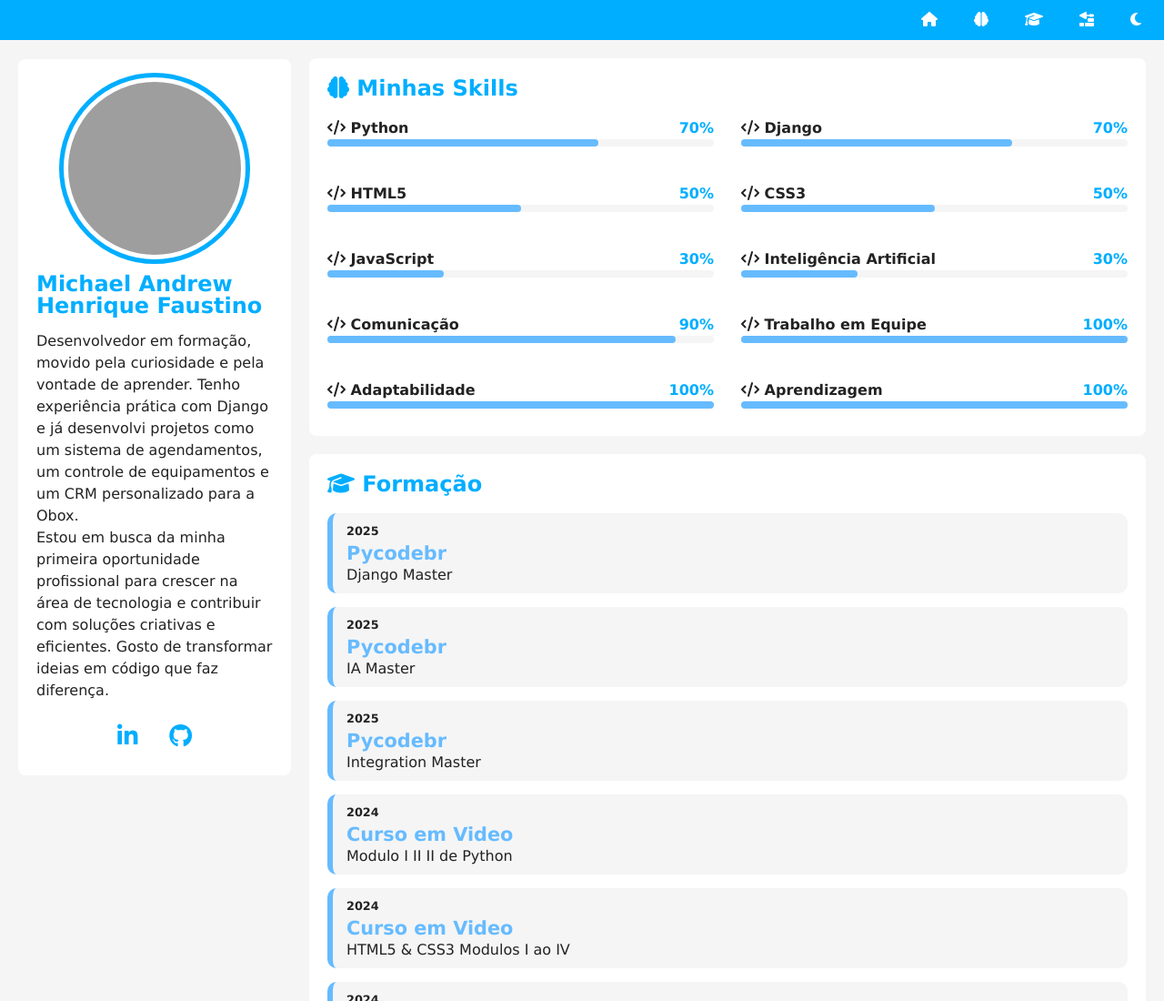
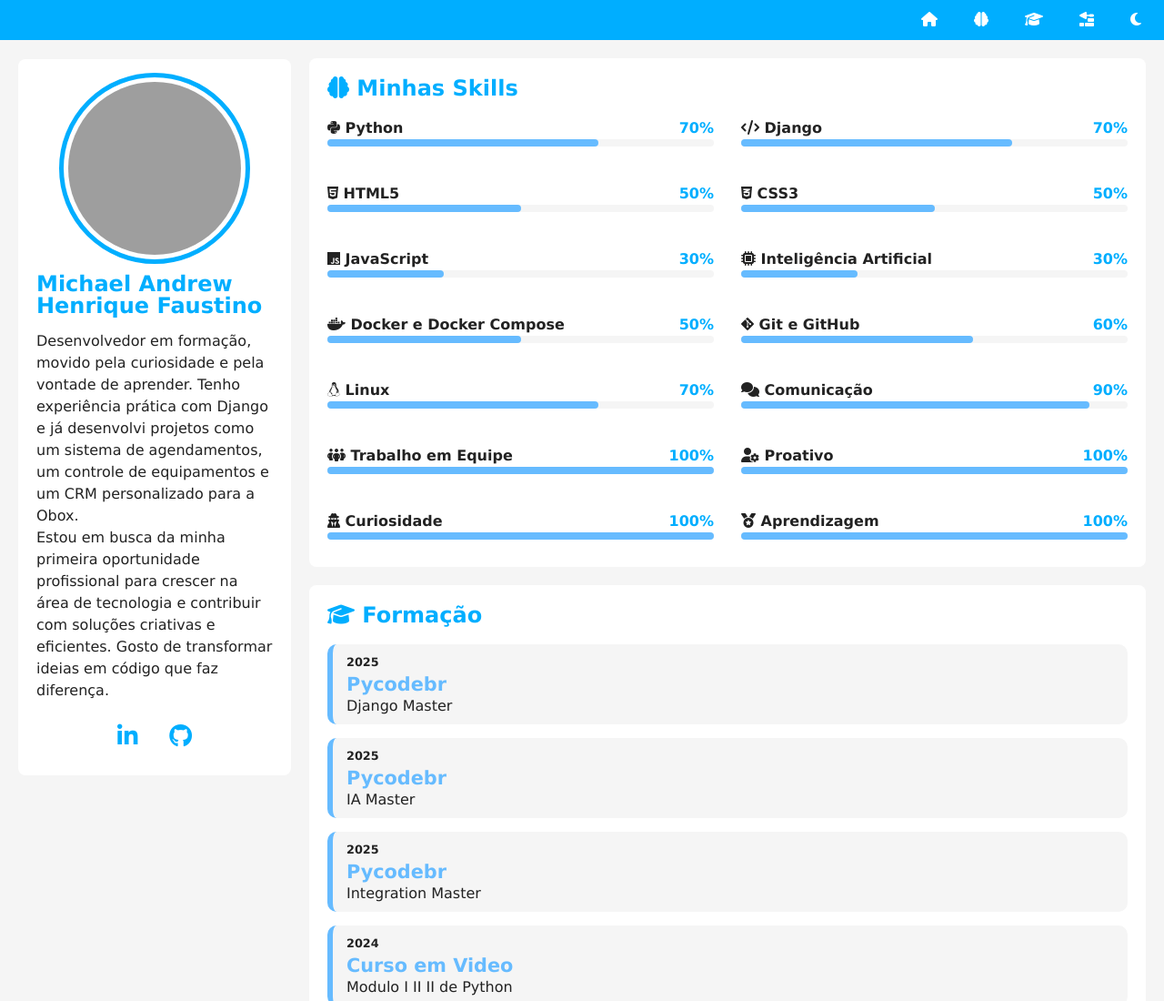
Before and after one commit to Miichaaeell/Portifolio, a plain HTML site: page index.html in a window 1280 px wide. Shown: the top 1100 px of the page at 91% size. Drawn offline with Linux system fonts and the light colour scheme; grey boxes are pictures that could not be loaded.

Commit message:
Changed skill icons

```diff
--- a/index.html
+++ b/index.html
@@ -37,7 +37,7 @@
                     <div class="skills">
                        <div class="info">
                         <span class="name">
-                            <i class="fa-solid fa-code"></i> Python
+                            <i class="fa-brands fa-python"></i> Python
                         </span>
                         <span class="porcent">
                             70%
@@ -63,7 +63,7 @@
                     <div class="skills">
                        <div class="info">
                         <span class="name">
-                            <i class="fa-solid fa-code"></i> HTML5
+                            <i class="fa-brands fa-html5"></i> HTML5
                         </span>
                         <span class="porcent">
                             50%
@@ -76,7 +76,7 @@
                     <div class="skills">
                        <div class="info">
                         <span class="name">
-                            <i class="fa-solid fa-code"></i> CSS3
+                            <i class="fa-brands fa-css3-alt"></i> CSS3
                         </span>
                         <span class="porcent">
                             50%
@@ -89,7 +89,7 @@
                     <div class="skills">
                        <div class="info">
                         <span class="name">
-                            <i class="fa-solid fa-code"></i> JavaScript
+                           <i class="fa-brands fa-js"></i> JavaScript
                         </span>
                         <span class="porcent">
                             30%
@@ -102,7 +102,7 @@
                     <div class="skills">
                        <div class="info">
                         <span class="name">
-                            <i class="fa-solid fa-code"></i> Inteligência Artificial
+                            <i class="fa-solid fa-microchip"></i> Inteligência Artificial
                         </span>
                         <span class="porcent">
                             30%
@@ -115,7 +115,46 @@
                     <div class="skills">
                        <div class="info">
                         <span class="name">
-                            <i class="fa-solid fa-code"></i> Comunicação
+                            <i class="fa-brands fa-docker"></i> Docker e Docker Compose
+                        </span>
+                        <span class="porcent">
+                            50%
+                        </span>
+                       </div>
+                       <div class="barra">
+                        <div class="progress" style="width: 50%;"></div>
+                       </div>
+                    </div>
+                    <div class="skills">
+                       <div class="info">
+                        <span class="name">
+                            <i class="fa-brands fa-git-alt"></i> Git e GitHub
+                        </span>
+                        <span class="porcent">
+                            60%
+                        </span>
+                       </div>
+                       <div class="barra">
+                        <div class="progress" style="width: 60%;"></div>
+                       </div>
+                    </div>
+                    <div class="skills">
+                       <div class="info">
+                        <span class="name">
+                            <i class="fa-brands fa-linux"></i> Linux
+                        </span>
+                        <span class="porcent">
+                            70%
+                        </span>
+                       </div>
+                       <div class="barra">
+                        <div class="progress" style="width: 70%;"></div>
+                       </div>
+                    </div>
+                    <div class="skills">
+                       <div class="info">
+                        <span class="name">
+                            <i class="fa-solid fa-comments"></i> Comunicação
                         </span>
                         <span class="porcent">
                             90%
@@ -128,7 +167,7 @@
                     <div class="skills">
                        <div class="info">
                         <span class="name">
-                            <i class="fa-solid fa-code"></i> Trabalho em Equipe
+                            <i class="fa-solid fa-people-group"></i> Trabalho em Equipe
                         </span>
                         <span class="porcent">
                             100%
@@ -141,7 +180,7 @@
                     <div class="skills">
                        <div class="info">
                         <span class="name">
-                            <i class="fa-solid fa-code"></i> Adaptabilidade
+                            <i class="fa-solid fa-user-gear"></i> Proativo
                         </span>
                         <span class="porcent">
                             100%
@@ -154,7 +193,20 @@
                     <div class="skills">
                        <div class="info">
                         <span class="name">
-                            <i class="fa-solid fa-code"></i> Aprendizagem
+                            <i class="fa-solid fa-user-secret"></i> Curiosidade
+                        </span>
+                        <span class="porcent">
+                            100%
+                        </span>
+                       </div>
+                       <div class="barra">
+                        <div class="progress" style="width: 100%;"></div>
+                       </div>
+                    </div>
+                    <div class="skills">
+                       <div class="info">
+                        <span class="name">
+                            <i class="fa-solid fa-medal"></i> Aprendizagem
                         </span>
                         <span class="porcent">
                             100%
```
